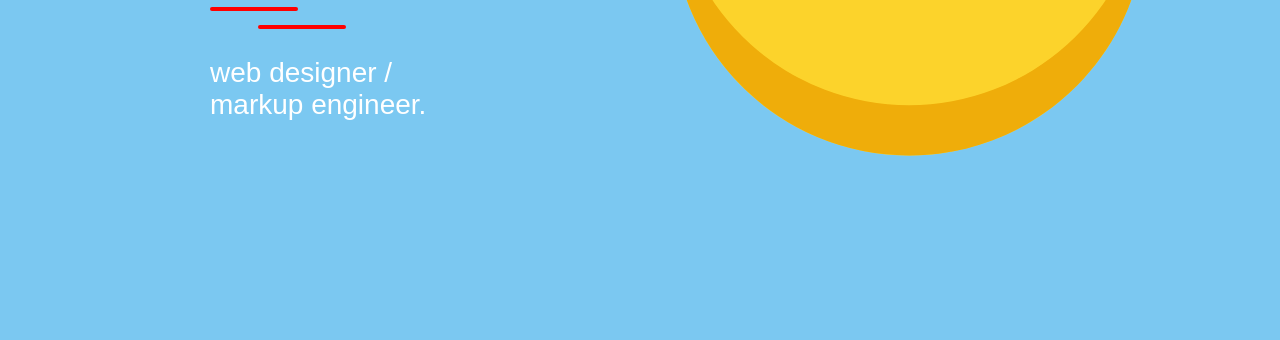
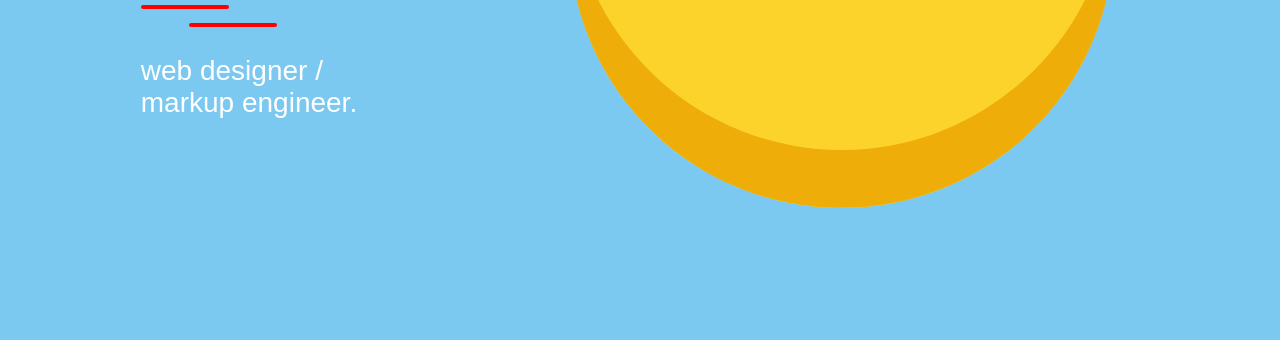
Before and after one commit to manak1/im_manaki, a plain HTML site: page index.html in a window 1280 px wide. Shown: the part 460-800 px from the top of the page. Drawn offline with nearby package versions, Linux system fonts and the light colour scheme; a web font is replaced by a local one.

Commit message:
Add files via upload

```diff
--- a/assets/sass/_header.scss
+++ b/assets/sass/_header.scss
@@ -38,6 +38,8 @@
 }
 
 .main {
+    height: 100vh;
+
 
     &__wrapper {
         width: 100%;
@@ -46,20 +48,19 @@
     }
 
     &__box {
-        margin-top: 80px;
-        margin-left: 210px;
+        margin-left: 11%;
     }
 
     &__sun {
-        top: -88px;
+        top: -72px;
         position: relative;
-        right: 11%;
+        right: 13%;
 
     }
 
     &__sun-img {
         width: auto;
-        height: 700px;
+        height: 545px;
     }
 
 
--- a/index.html
+++ b/index.html
@@ -10,7 +10,9 @@
     <link rel="stylesheet" href="https://cdnjs.cloudflare.com/ajax/libs/fullPage.js/3.0.7/fullpage.min.css"
         integrity="sha256-3IkGqGYOvq1Ype2MXFwVJFeBtBACgiveho3SacOEEP8=" crossorigin="anonymous" />
     <script src="https://kit.fontawesome.com/016ce68e35.js"></script>
+    <link href="https://cdn.rawgit.com/michalsnik/aos/2.1.1/dist/aos.css" rel="stylesheet">
     <link rel="stylesheet" href="./assets/css/style.css">
+
     <title>Document</title>
 </head>
 
@@ -71,7 +73,8 @@
 
                 <div class="main__sun">
 
-                    <img class='main__sun-img' src="./assets/img/sun2.svg" onmousedown="return false;"
+                    <img data-aos="fade-right" data-aos-offset="500" data-aos-easing="ease-in-sine"
+                        class='main__sun-img' src="./assets/img/sun3.svg" onmousedown="return false;"
                         oncontextmenu="return false;" alt="">
 
                 </div>
@@ -99,7 +102,7 @@
 
                 <div class="main__sun">
 
-                    <img class='main__sun-img' src="./assets/img/sun2.svg" onmousedown="return false;"
+                    <img class='main__sun-img' src="./assets/img/moon3.svg" onmousedown="return false;"
                         oncontextmenu="return false;" alt="">
 
                 </div>
@@ -110,9 +113,13 @@
 
     <script src="https://cdnjs.cloudflare.com/ajax/libs/fullPage.js/3.0.7/fullpage.min.js"
         integrity="sha256-e13jRNqOX98m6UAwI/yZTpcDseJtA8s86yfFs4Sqrv8=" crossorigin="anonymous"></script>
+    <script src="https://cdn.rawgit.com/michalsnik/aos/2.1.1/dist/aos.js"></script>
+
+
 
 
     <script>
+        AOS.init();
         new fullpage('#fullPage', {
             autoScrolling: true,
             navigation: true
```
Also changed, not shown: assets/css/style.css, assets/img/1x/アートボード 1.png (added), assets/img/SVG/moon3.svg (added), assets/img/sun.png (added), assets/img/sun3.svg (added), 1 other file.
